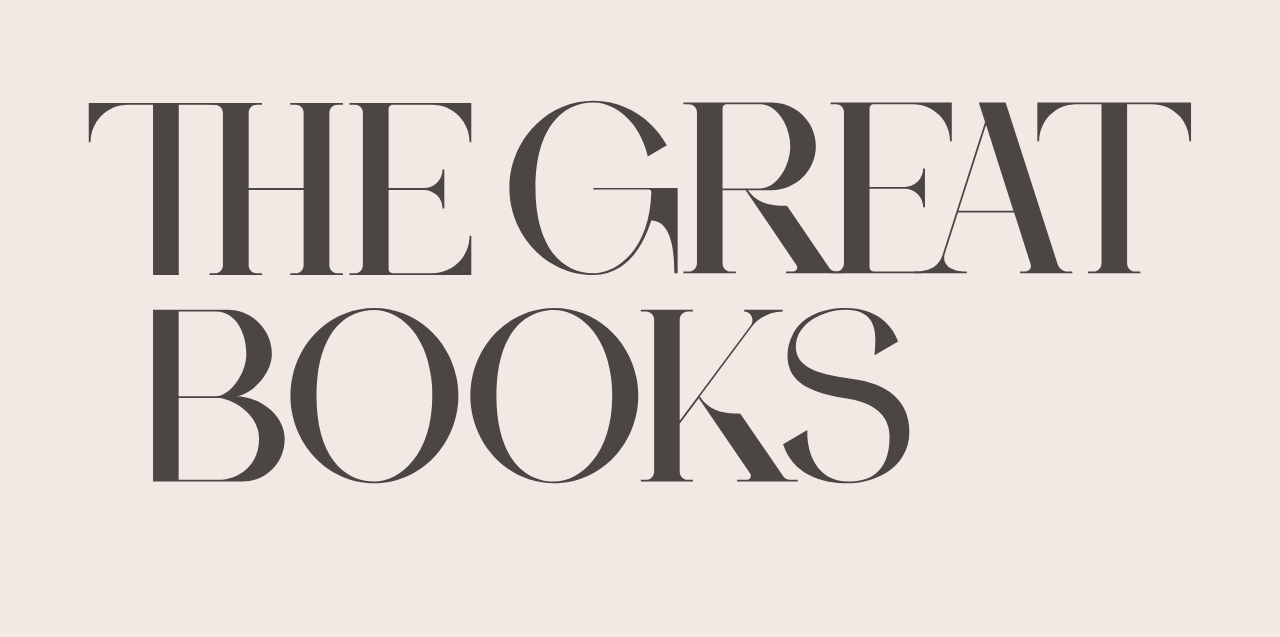
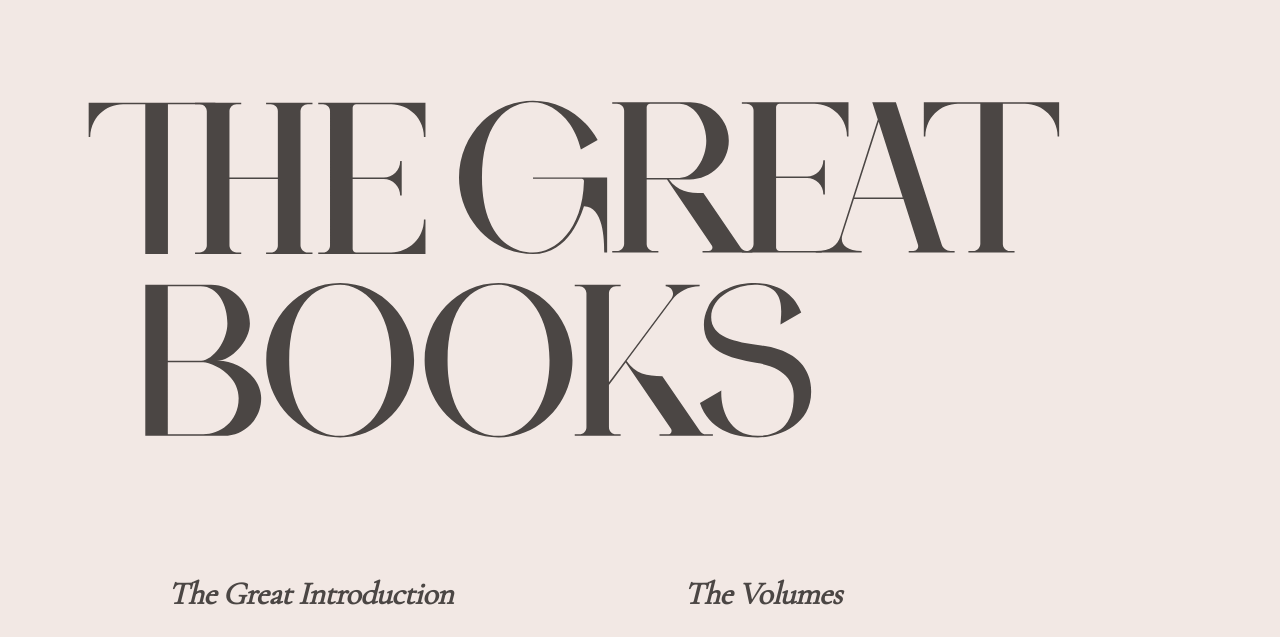
Before and after one commit to jedbridges/TGB, a plain HTML site: page docs/index.html in a window 1280 px wide. Shown: the part 132-769 px from the top of the page. Drawn offline with nearby package versions, Linux system fonts and the light colour scheme.

Commit message:
updated svg code

```diff
--- a/docs/css/main.css
+++ b/docs/css/main.css
@@ -9,12 +9,11 @@ body {
 }
 
 .masthead {
+  display: block;
+  height: auto;
+  width: 88%;
   padding-top: 120px;
-  padding-bottom: 120px;
-  display: block;
-  width: 100%;
-  height: auto;
-  background-size: 1104px 384px;
+  padding-bottom: 108px;
 }
 
 .wordmark {
--- a/docs/index.html
+++ b/docs/index.html
@@ -28,9 +28,7 @@
       </ul>
     </nav>
 
-    <div class="masthead">
-      <img src="img/masthead.svg" alt="The Great Books"/>
-    </div>
+    <img class="masthead" src="img/masthead.svg" alt="The Great Books"/>
 
     <div class="container">
       <article id="intro">
```
